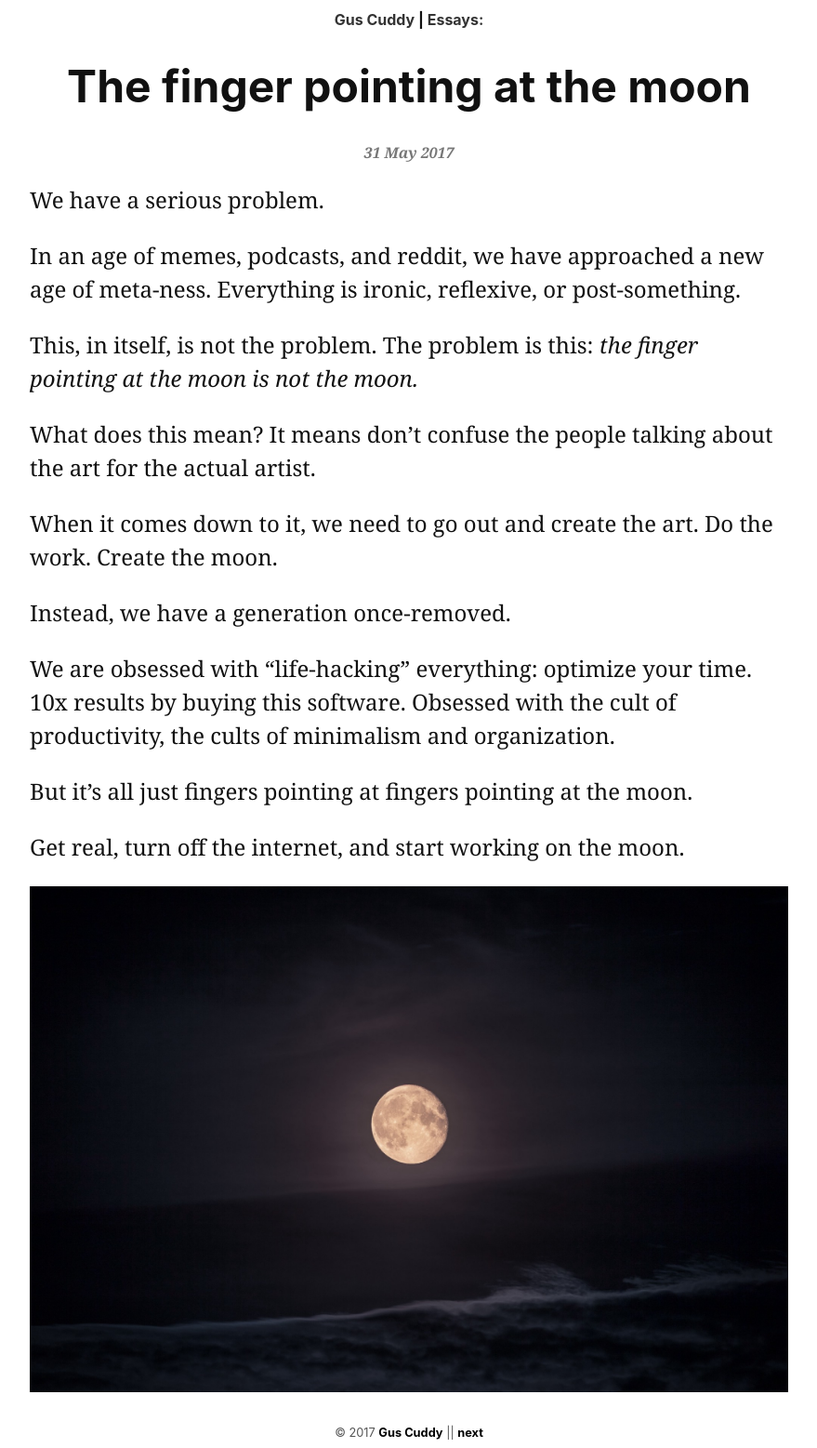
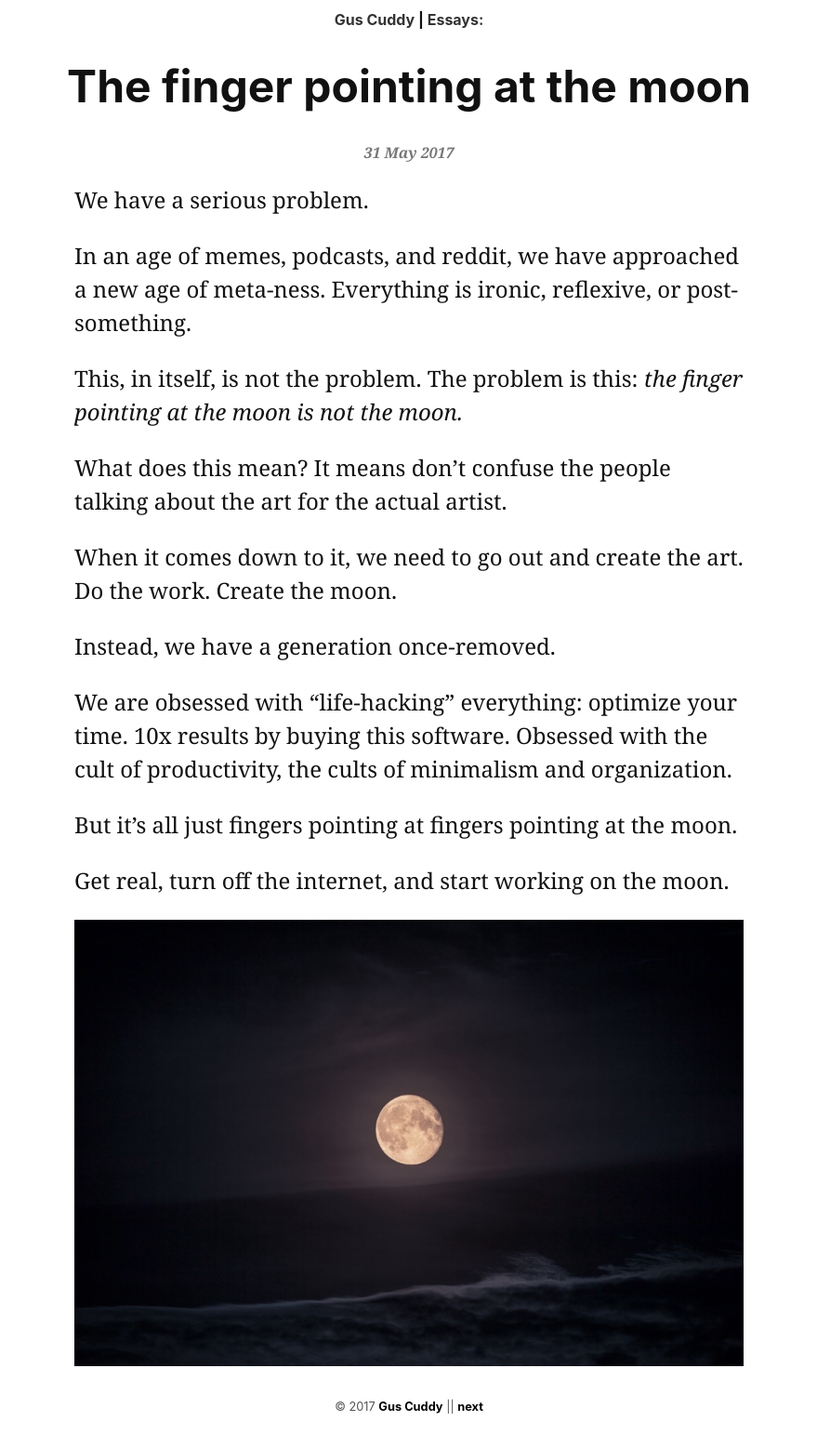
Before and after one commit to gcuddy/gcuddy.github.io, a Jekyll site: the page built from _posts/2017-05-31-the-finger-pointing-at-the-moon.md, in a window 1280 px wide. Shown: the whole page at 93% size, without its empty margins (200-1079 px from the left). Built offline with Jekyll 4.4.1, drawn with Linux system fonts in a browser that asks for light colours; after the commit the page ends 1529 px from its top, so only the background shows below that.

Commit message:
Changed post width to measure.

```diff
--- a/_layouts/post.html
+++ b/_layouts/post.html
@@ -6,7 +6,7 @@
     <h1 class="f5 lh-title tc"><a href="/" class="link dark-gray dim">Gus Cuddy</a> | <a href="/blog" class="link dark-gray dim">Essays:</a></h1>
     <h1 class="f1 lh-title tc">{{ page.title }}</h1>
     <h1 class="f5 i gray serif tc"> {{ page.date | date_to_long_string }}</h1>
-       <div class="center near-black measure-wide lh-copy serif f3">
+       <div class="center near-black measure lh-copy serif f3">
 
        {{ content }}
 
```
